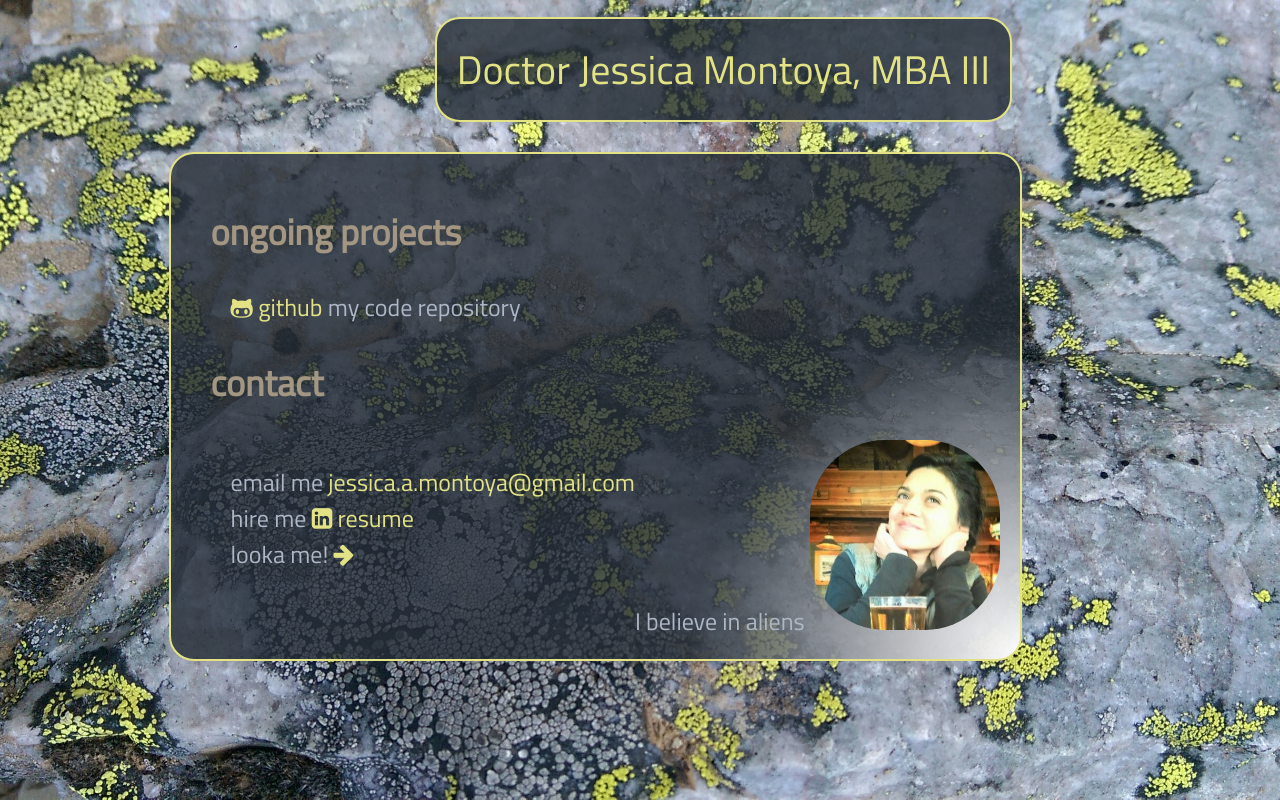
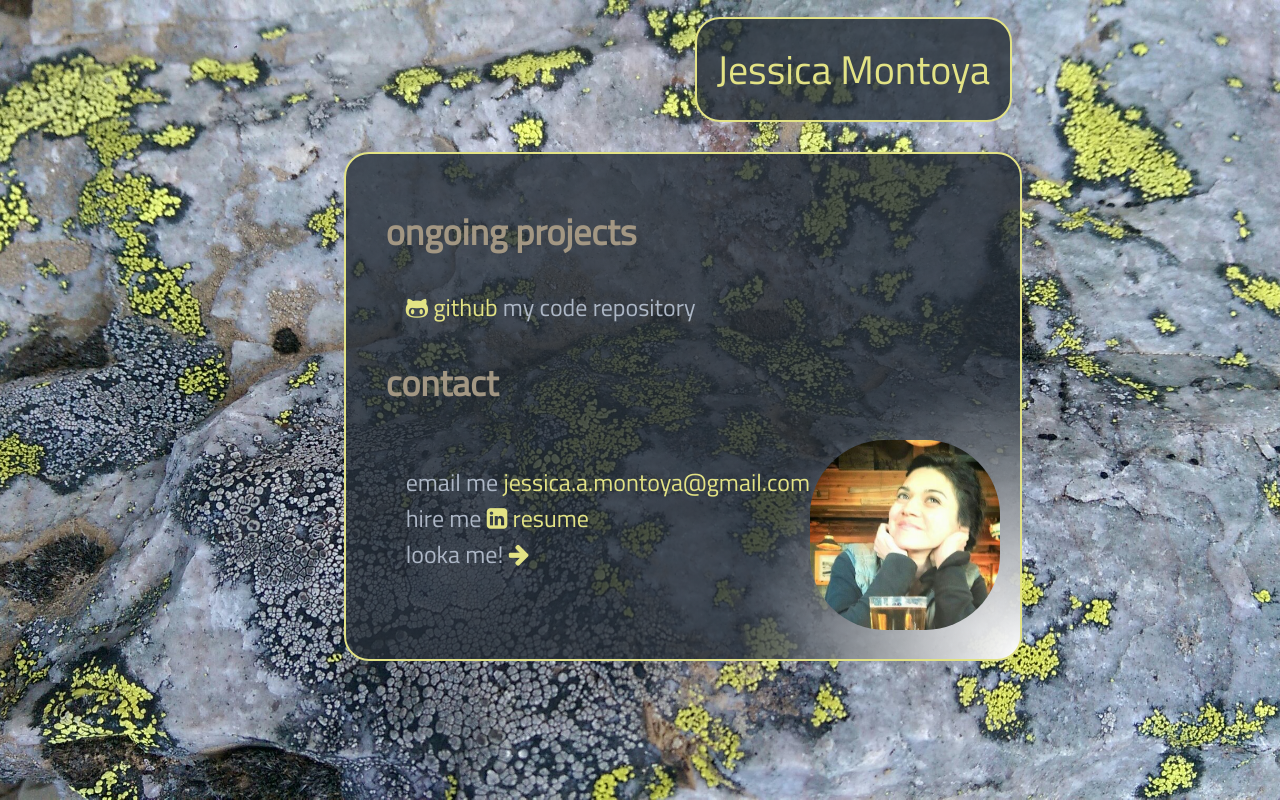
Before and after one commit to jessicaspatula/jessica, a plain HTML site: page index.html in a window 1280 px wide. Drawn offline with nearby package versions, Linux system fonts and the light colour scheme.

Commit message:
spruce for presentation

```diff
--- a/index.html
+++ b/index.html
@@ -158,7 +158,7 @@
 <body>
 <header>
 <div class="panel" id="hdr">
-  <a href="jessicamontoya.com">Doctor Jessica Montoya, MBA III</a>
+  <a href="jessicamontoya.com">Jessica Montoya</a>
 </div>
 </header>
 <div class="panel" id="bod">
@@ -195,7 +195,6 @@
    </ul>
   </div>
   <div class="photoframe">
-I believe in aliens
     <img src="rsrc/beerface.jpg" id="mahface" >
   </div>
 </div>
```
